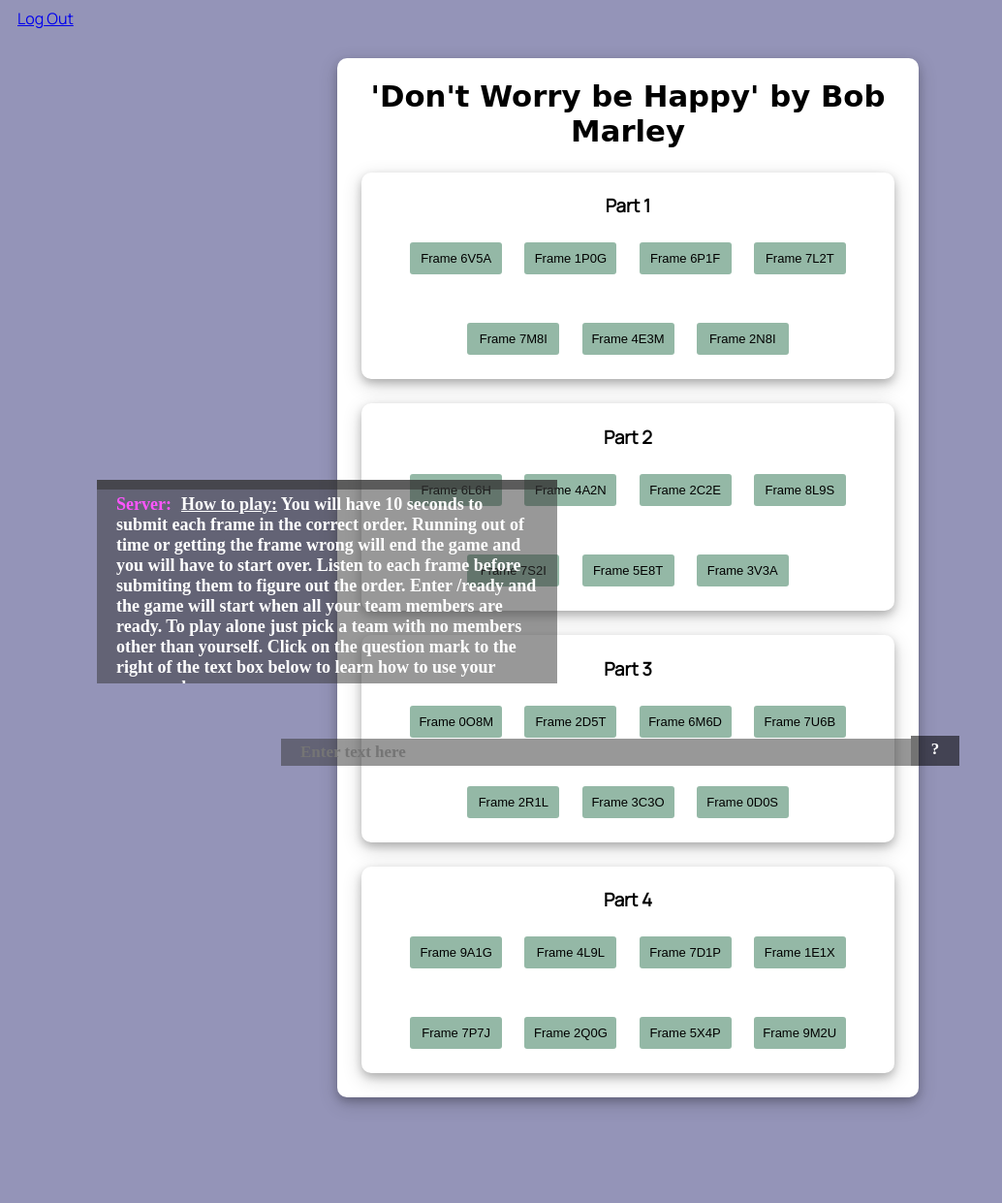
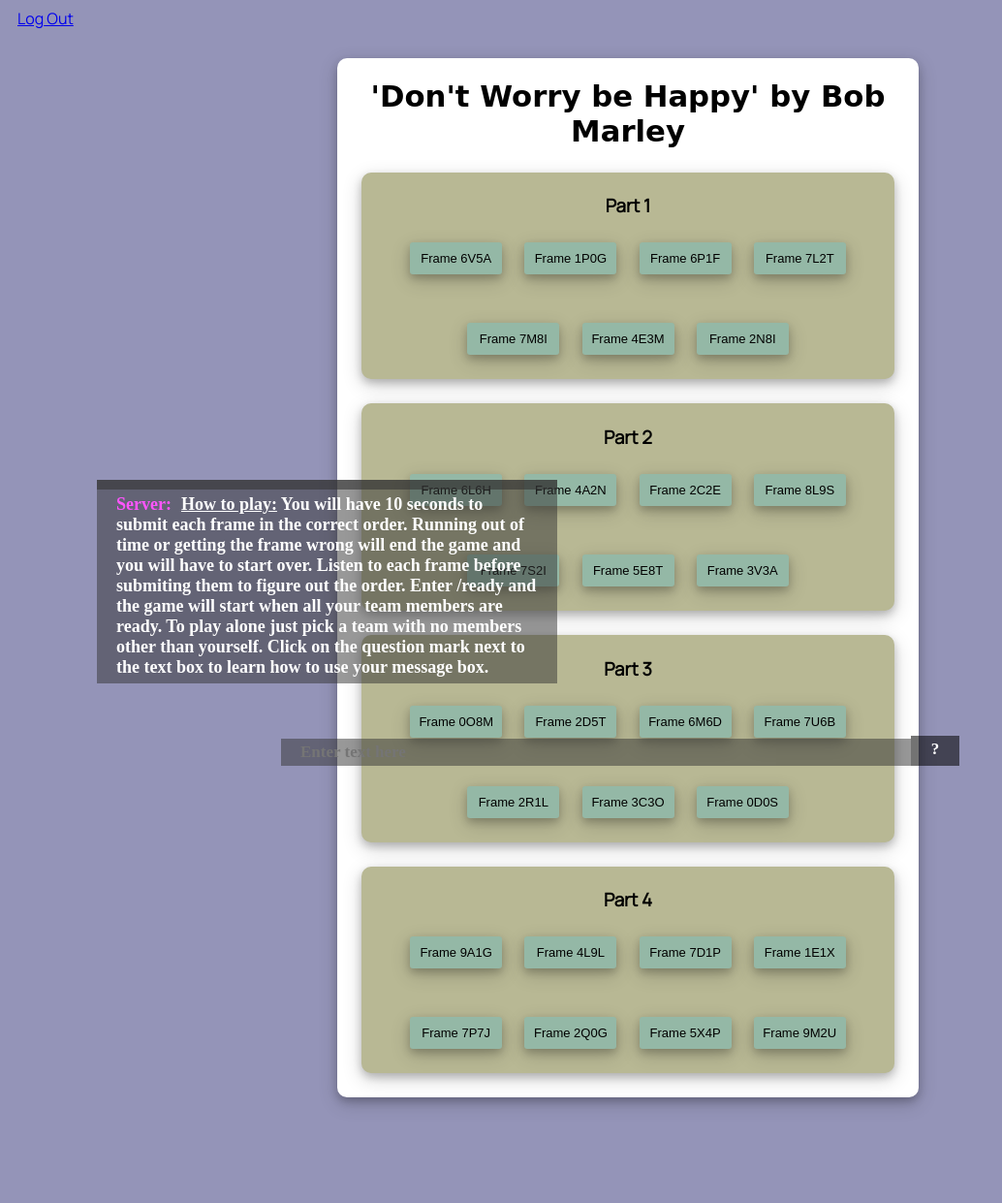
Before and after one commit to jon004/packethero-2.0, a Flask app: page /song/bob in a window 1280 px wide. Shown: the whole page at 97% size, without its empty margins (0-1034 px from the left). Run offline with Flask 2, Linux system fonts and the light colour scheme; the visitor is signed in with stand-in values (Sample User, id 1); data comes from the database, SQL or seed files in the repository; some libraries are stand-ins or nearby versions; some web fonts are replaced.

Commit message:
Add files via upload

```diff
--- a/web/templates/africa.html
+++ b/web/templates/africa.html
@@ -24,7 +24,7 @@
 		margin:25px;
 		padding-top:3px;
 		border-radius: 10px;
-		background:white;
+		background:#b8b894;
 		box-shadow: 0 4px 8px 0 rgba(0, 0, 0, 0.2), 0 6px 20px 0 rgba(0, 0, 0, 0.19);
 	}
 	.frame-wrapper .button{
@@ -38,7 +38,7 @@
   		cursor: pointer;
 		border:none;
  		transition: all 0.4s;
-		/* box-shadow: 0 4px 8px 0 rgba(0, 0, 0, 0.2), 0 6px 20px 0 rgba(0, 0, 0, 0.19); */
+		box-shadow: 0 4px 8px 0 rgba(0, 0, 0, 0.2), 0 6px 20px 0 rgba(0, 0, 0, 0.19);
 	}
 	.frame-wrapper .button:hover{
 		background:#383845;
@@ -167,7 +167,7 @@
 					Listen to each frame before submiting them to figure out the order.
 					Enter /ready and the game will start when all your team members are ready.
 					To play alone just pick a team with no members other than yourself.
-					Click on the question mark to the right of the text box below to learn how to use
+					Click on the question mark next to the text box to learn how to use
 					your message box.
 	      </p>
 	    </div>
--- a/web/templates/bob.html
+++ b/web/templates/bob.html
@@ -25,7 +25,7 @@
 		margin:25px;
 		padding-top:3px;
 		border-radius: 10px;
-		background:white;
+		background:#b8b894;
 		box-shadow: 0 4px 8px 0 rgba(0, 0, 0, 0.2), 0 6px 20px 0 rgba(0, 0, 0, 0.19);
 	}
 	.frame-wrapper .button{
@@ -39,7 +39,7 @@
   		cursor: pointer;
 		border:none;
  		transition: all 0.4s;
-		/* box-shadow: 0 4px 8px 0 rgba(0, 0, 0, 0.2), 0 6px 20px 0 rgba(0, 0, 0, 0.19); */
+		box-shadow: 0 4px 8px 0 rgba(0, 0, 0, 0.2), 0 6px 20px 0 rgba(0, 0, 0, 0.19);
 	}
 	.frame-wrapper .button:hover{
 		background:#383845;
@@ -158,7 +158,7 @@
 					Listen to each frame before submiting them to figure out the order.
 					Enter /ready and the game will start when all your team members are ready.
 					To play alone just pick a team with no members other than yourself.
-					Click on the question mark to the right of the text box below to learn how to use
+					Click on the question mark next to the text box to learn how to use
 					your message box.
 	      </p>
 	    </div>
--- a/web/templates/cups.html
+++ b/web/templates/cups.html
@@ -26,7 +26,7 @@
 		margin:25px;
 		padding-top:3px;
 		border-radius: 10px;
-		background:white;
+		background:#b8b894;
 		box-shadow: 0 4px 8px 0 rgba(0, 0, 0, 0.2), 0 6px 20px 0 rgba(0, 0, 0, 0.19);
 	}
 	.frame-wrapper .button{
@@ -40,7 +40,7 @@
   		cursor: pointer;
 		border:none;
  		transition: all 0.4s;
-		/* box-shadow: 0 4px 8px 0 rgba(0, 0, 0, 0.2), 0 6px 20px 0 rgba(0, 0, 0, 0.19); */
+		box-shadow: 0 4px 8px 0 rgba(0, 0, 0, 0.2), 0 6px 20px 0 rgba(0, 0, 0, 0.19);
 	}
 	.frame-wrapper .button:hover{
 		background:#383845;
@@ -148,7 +148,7 @@
 				Listen to each frame before submiting them to figure out the order.
 				Enter /ready and the game will start when all your team members are ready.
 				To play alone just pick a team with no members other than yourself.
-				Click on the question mark to the right of the text box below to learn how to use
+				Click on the question mark next to the text box to learn how to use
 				your message box.
 			</p>
 		</div>
--- a/web/templates/journey.html
+++ b/web/templates/journey.html
@@ -28,7 +28,7 @@
 		margin: 25px;
 		padding-top: 3px;
 		border-radius: 10px;
-		background: white;
+		background: #b8b894;
 		box-shadow: 0 4px 8px 0 rgba(0, 0, 0, 0.2), 0 6px 20px 0 rgba(0, 0, 0, 0.19);
 	}
 
@@ -43,7 +43,7 @@
 		cursor: pointer;
 		border: none;
 		transition: all 0.4s;
-		/* box-shadow: 0 4px 8px 0 rgba(0, 0, 0, 0.2), 0 6px 20px 0 rgba(0, 0, 0, 0.19); */
+		box-shadow: 0 4px 8px 0 rgba(0, 0, 0, 0.2), 0 6px 20px 0 rgba(0, 0, 0, 0.19);
 	}
 
 	.frame-wrapper .button:hover {
@@ -166,7 +166,7 @@
 				Listen to each frame before submiting them to figure out the order.
 				Enter /ready and the game will start when all your team members are ready.
 				To play alone just pick a team with no members other than yourself.
-				Click on the question mark to the right of the text box below to learn how to use
+				Click on the question mark next to the text box to learn how to use
 				your message box.
 			</p>
 		</div>
--- a/web/templates/layout.html
+++ b/web/templates/layout.html
@@ -6,6 +6,7 @@
     <link href='https://fonts.googleapis.com/css?family=Anaheim' rel='stylesheet'>
     <link href="https://fonts.googleapis.com/css2?family=Baloo+Tamma+2&family=Manrope&display=swap" rel="stylesheet">
     <link rel="stylesheet" href="/css/msgbox_style.css">
+    <link rel="icon" href='/img/favicon.png'>
   </head>
   <body>
    	<div class="container">
--- a/web/templates/login.html
+++ b/web/templates/login.html
@@ -4,11 +4,12 @@
 
   <head>
     <meta charset="utf-8">
-    <title>Packet Hero!</title>
+    <title>Packet Hero</title>
     <link rel="stylesheet" href="/css/login_style.css">
     <!-- <link href="https://fonts.googleapis.com/css2?family=Cabin&family=Roboto:ital@1&family=Ubuntu:wght@300&display=swap" rel="stylesheet"> -->
     <!-- <link href="https://fonts.googleapis.com/css2?family=Manrope&display=swap" rel="stylesheet"> -->
     <link href="https://fonts.googleapis.com/css2?family=Baloo+Tamma+2&family=Manrope&display=swap" rel="stylesheet">
+    <link rel="icon" href='/img/favicon.png'>
   </head>
 
   <body>
--- a/web/templates/smash.html
+++ b/web/templates/smash.html
@@ -29,7 +29,7 @@
 		margin:25px;
 		padding-top:3px;
 		border-radius: 10px;
-		background:white;
+		background:#b8b894;
 		box-shadow: 0 4px 8px 0 rgba(0, 0, 0, 0.2), 0 6px 20px 0 rgba(0, 0, 0, 0.19);
 	}
 	.frame-wrapper .button{
@@ -43,7 +43,7 @@
   		cursor: pointer;
 		border:none;
  		transition: all 0.4s;
-		/* box-shadow: 0 4px 8px 0 rgba(0, 0, 0, 0.2), 0 6px 20px 0 rgba(0, 0, 0, 0.19); */
+		box-shadow: 0 4px 8px 0 rgba(0, 0, 0, 0.2), 0 6px 20px 0 rgba(0, 0, 0, 0.19);
 	}
 	.frame-wrapper .button:hover{
 		background:#383845;
@@ -164,7 +164,7 @@
 				Listen to each frame before submiting them to figure out the order.
 				Enter /ready and the game will start when all your team members are ready.
 				To play alone just pick a team with no members other than yourself.
-				Click on the question mark to the right of the text box below to learn how to use
+				Click on the question mark next to the text box to learn how to use
 				your message box.
 			</p>
 		</div>
--- a/web/templates/songs.html
+++ b/web/templates/songs.html
@@ -11,6 +11,7 @@
   <script src="https://kit.fontawesome.com/a076d05399.js"></script>
   <link href="https://fonts.googleapis.com/css2?family=Baloo+Tamma+2&family=Manrope&display=swap" rel="stylesheet">
   <link href='https://fonts.googleapis.com/css?family=Anaheim' rel='stylesheet'>
+  <link rel="icon" href='/img/favicon.png'>
 </head>
 
 <body>
```
